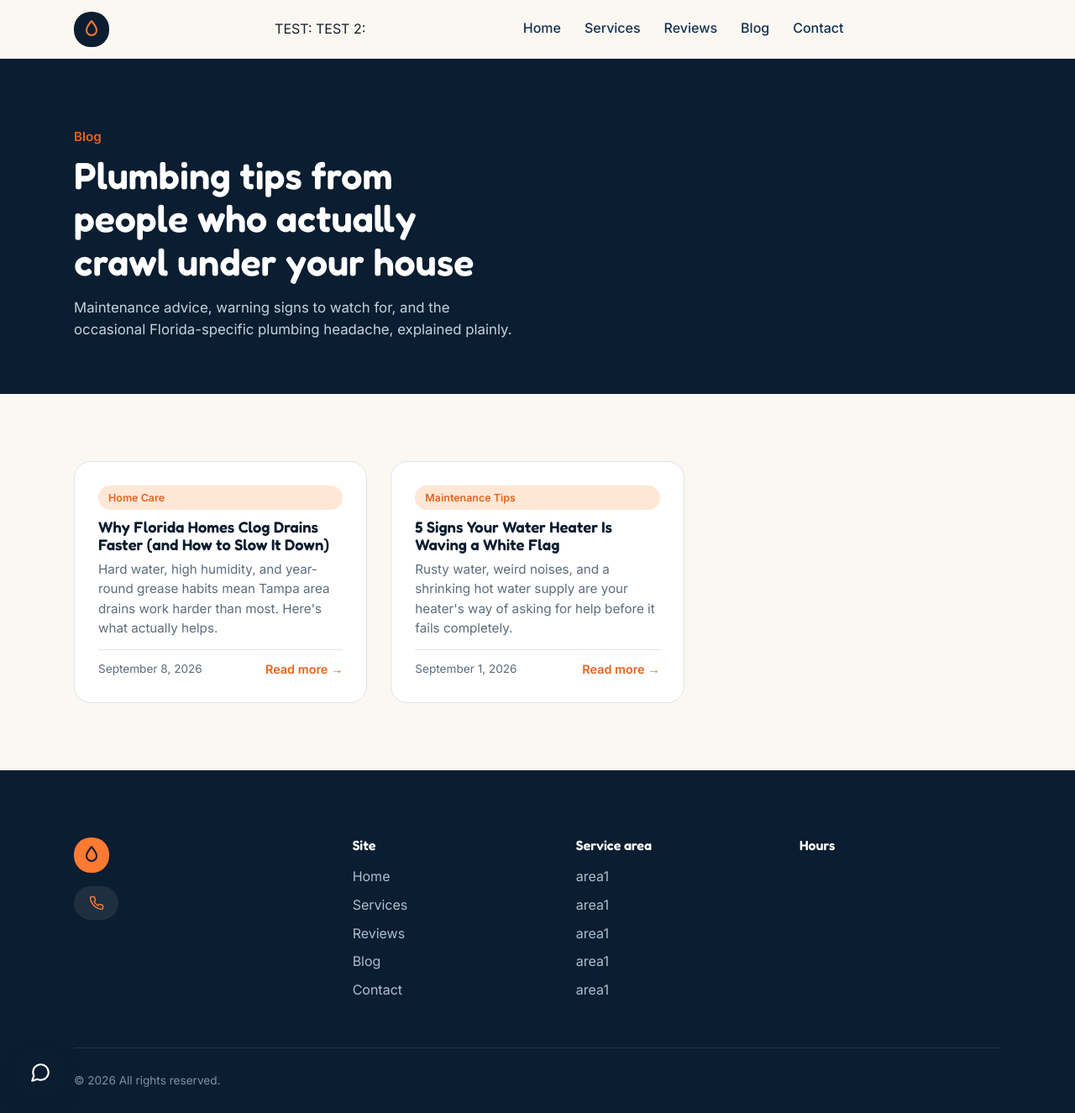
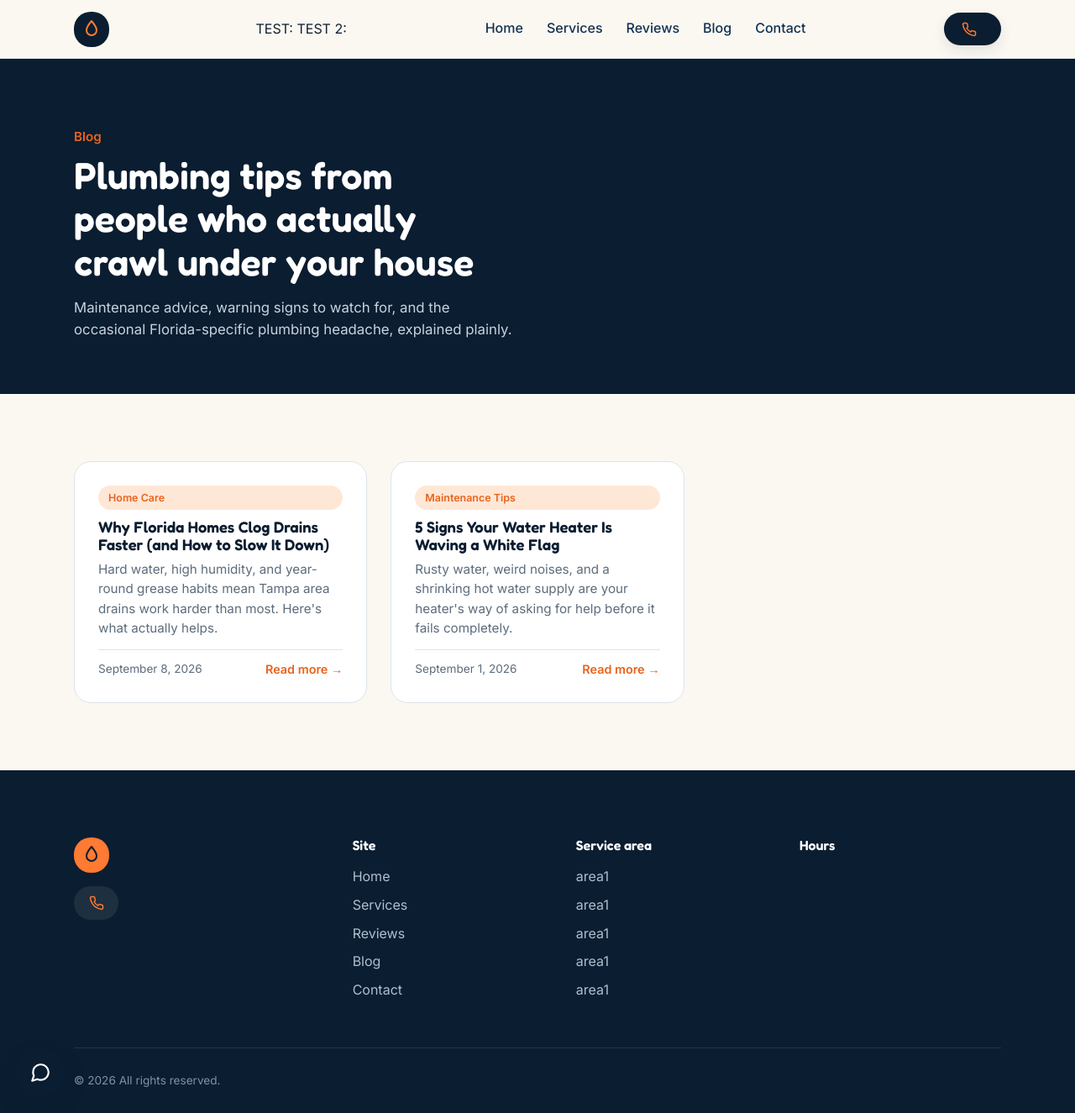
Before and after one commit to dcruz3126/website-demos, a Jekyll site: the page built from gulfside/blog.html, in a window 1280 px wide and 1325 px high. Shown: the whole window at 84% size. Built offline with Jekyll 4.4.1, drawn with Linux system fonts in a browser that asks for light colours.

Commit message:
remove underscore in yml name

```diff
--- a/_data/gulfside.yml
+++ b/_data/gulfside.yml
@@ -5,9 +5,9 @@
     info: "Fast, friendly plumbing repair and installation in Tampa and all of Hillsborough County. Licensed, insured, and available for same-day calls."
   - name: "full_name"
     info: "Gulfside Plumbing Co."
-  - name: "name_first"
+  - name: "namefirst"
     info: "Gulfside"
-  - name: "name_emphasis"
+  - name: "nameemphasis"
     info: "Plumbing Co."
   - name: "phone"
     info: "(813) 555-0199"
--- a/_includes/gulfside/header.html
+++ b/_includes/gulfside/header.html
@@ -4,7 +4,7 @@
       <span class="logo-mark">
         <svg viewBox="0 0 24 24" fill="none" stroke="currentColor" stroke-width="2" stroke-linecap="round" stroke-linejoin="round"><path d="M12 2c3 3.5 6 7.2 6 11a6 6 0 0 1-12 0c0-3.8 3-7.5 6-11Z"/></svg>
       </span>
-      {{ site.data.gulfside.business.name_first }} <em>{{ site.data.gulfside.business.name_emphasis }}</em>
+      {{ site.data.gulfside.business.namefirst }} <em>{{ site.data.gulfside.business.nameemphasis }}</em>
     </a>
 
   TEST: {{ site.data.gulfside.business.name_first }}
@@ -19,10 +19,10 @@
     </nav>
 
     <div class="header-actions">
-      <!-- <a href="tel:+1{{ site.data.gulfside.business.phone | remove: "(" | remove: ")" | remove: " " | remove: "-" }}" class="call-btn">
+      <a href="tel:+1{{ site.data.gulfside.business.phone | remove: "(" | remove: ")" | remove: " " | remove: "-" }}" class="call-btn">
         <svg viewBox="0 0 24 24" fill="none" stroke="currentColor" stroke-width="2" stroke-linecap="round" stroke-linejoin="round"><path d="M22 16.9v3a2 2 0 0 1-2.2 2 19.8 19.8 0 0 1-8.6-3.1 19.5 19.5 0 0 1-6-6 19.8 19.8 0 0 1-3.1-8.7A2 2 0 0 1 4.1 2h3a2 2 0 0 1 2 1.7c.1 1 .4 2 .7 3a2 2 0 0 1-.4 2.1L8.1 10a16 16 0 0 0 6 6l1.2-1.3a2 2 0 0 1 2.1-.4c1 .3 2 .5 3 .7a2 2 0 0 1 1.6 2Z"/></svg>
         <span class="call-text">{{ site.data.gulfside.business.phone }}</span>
-      </a> -->
+      </a>
       <button class="nav-toggle" id="navToggle" aria-label="Toggle menu" aria-expanded="false">
         <svg viewBox="0 0 24 24" fill="none" stroke="currentColor" stroke-width="2" stroke-linecap="round"><line x1="4" y1="7" x2="20" y2="7"/><line x1="4" y1="12" x2="20" y2="12"/><line x1="4" y1="17" x2="20" y2="17"/></svg>
       </button>
```
